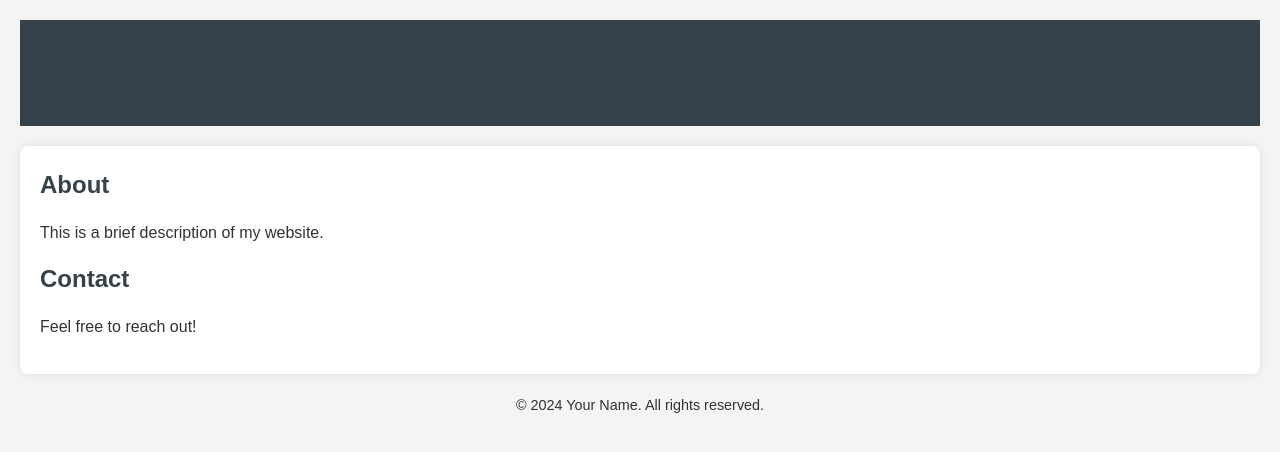
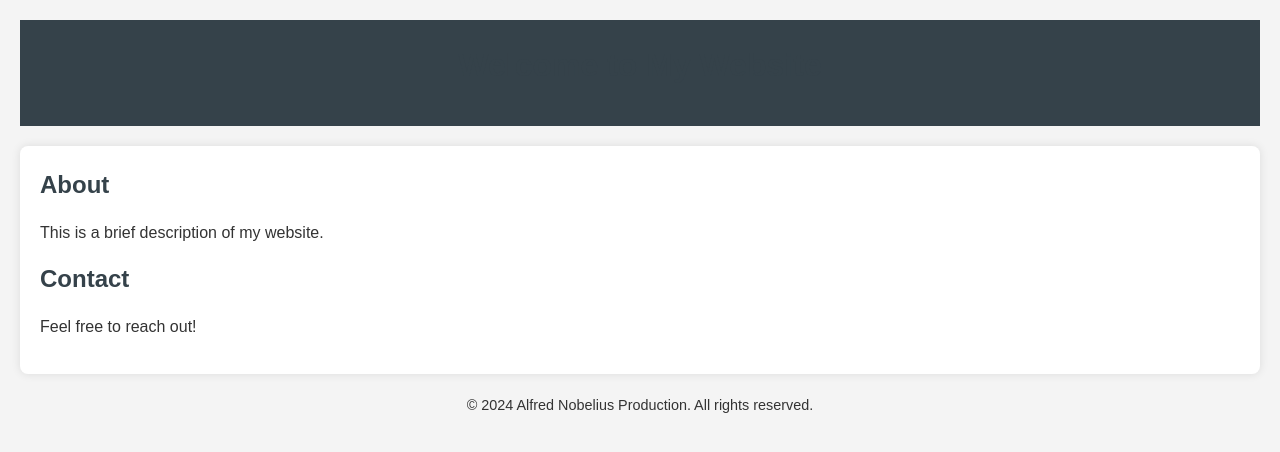
Before and after one commit to anobelius/index, a plain HTML site: page index.html in a window 1280 px wide. Drawn offline with Linux system fonts and the light colour scheme.

Commit message:
Update index.html

```diff
--- a/index.html
+++ b/index.html
@@ -21,7 +21,7 @@
         </section>
     </main>
     <footer>
-        <p>&copy; 2024 Your Name. All rights reserved.</p>
+        <p>&copy; 2024 Alfred Nobelius Production. All rights reserved.</p>
     </footer>
 </body>
 </html>
```
